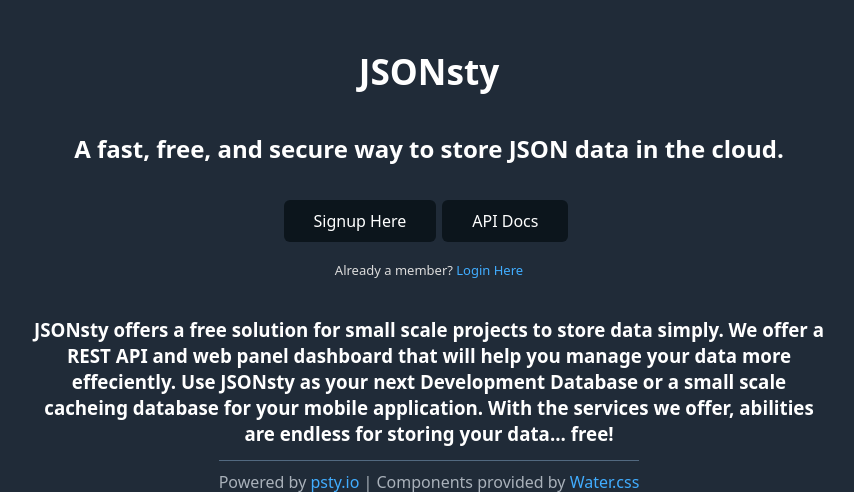
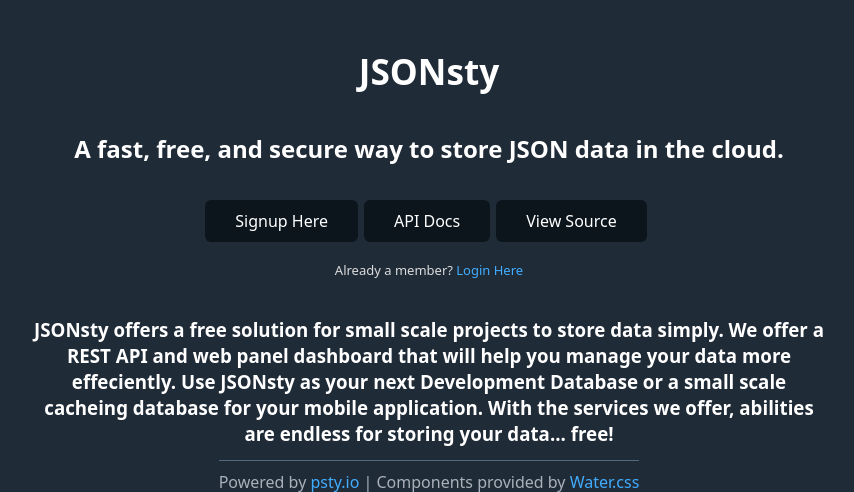
Before and after one commit to M4cs/jsonsty, a Flask app: page / in a window 1280 px wide. Shown: the part 162-654 px from the top of the page, without its empty margins (211-1065 px from the left). Run offline with Flask 2, Linux system fonts and the light colour scheme; parts of the project's set-up code (start-up, migrations or seed data) failed here and were passed over; some libraries are stand-ins or nearby versions.

Commit message:
Add Source Button

```diff
--- a/app/templates/index.html
+++ b/app/templates/index.html
@@ -16,6 +16,7 @@
         <div style="display: flex; align-items: center; justify-content: center;">
             <a href="/signup" style="display: inline-block;"><button type="submit" class="button">Signup Here</button></a>
             <a href="/api_documentation" style="display: inline-block;"><button class="button">API Docs</button></a>
+            <a href="https://github.com/M4cs/jsonsty" style="display: inline-block;"><button class="button">View Source</button></a>
         </div>
         <center><p style="font-size: small;">Already a member? <a href="/login">Login Here</a></p></center>
         <h3 style="text-align: center;">JSONsty offers a free solution for small scale projects to store data simply. We offer a REST API and web panel dashboard that will help you manage your data more effeciently. Use JSONsty as your next Development Database or a small scale cacheing database for your mobile application. With the services we offer, abilities are endless for storing your data... free!</h3>
```
